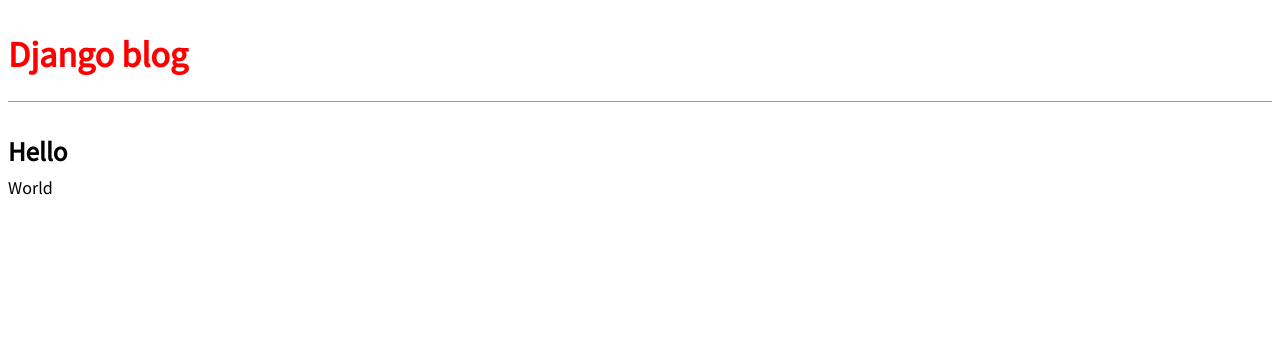
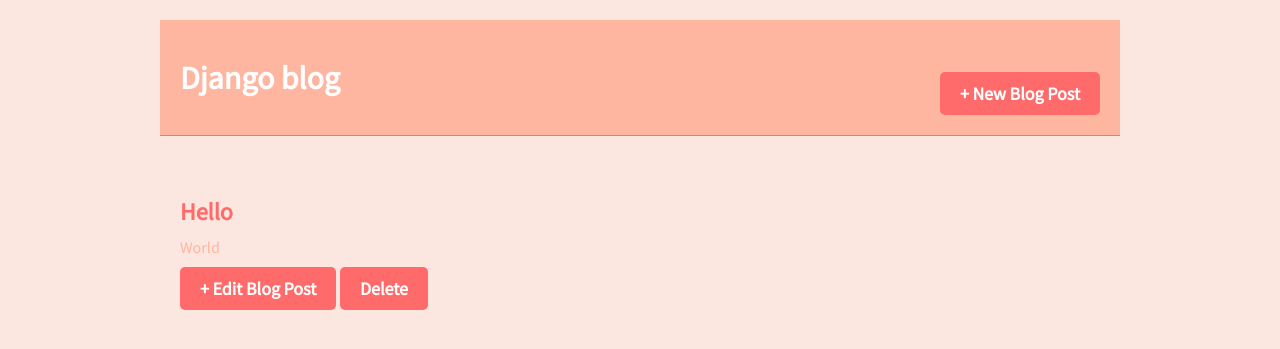
Before and after one commit to Barok-Getachew/Blog-App-Django, a Django app: page /post/3 in a window 1280 px wide. Shown: the top 349 px of the page. Run offline with Django 4.2, Linux system fonts and the light colour scheme; data comes from the database, SQL or seed files in the repository; both versions use the stored data as it was after the commit.

Commit message:
BLOG APP DJANGO PROGRESS = ON GOING

```diff
--- a/BlogProject/urls.py
+++ b/BlogProject/urls.py
@@ -20,5 +20,6 @@ from django.urls import include, path
 urlpatterns = [
     path('admin/', admin.site.urls),
     path('',include('blog.urls')),
+    path("__debug__/", include("debug_toolbar.urls")),
 
 ]
--- a/blog/models.py
+++ b/blog/models.py
@@ -1,5 +1,5 @@
 from django.db import models
-
+from django.urls import reverse
 class blog(models.Model):
     title = models.CharField(max_length=200)
     author = models.ForeignKey('auth.user',on_delete= models.CASCADE)
@@ -8,3 +8,5 @@ class blog(models.Model):
 
     def __str__(self) :
         return self.title
+    def get_absolute_url(self):
+        return reverse('detail_view',args=[str(self.id)])
--- a/blog/templates/base.html
+++ b/blog/templates/base.html
@@ -1,4 +1,3 @@
-<!-- templates/base.html -->
 {% load static %}
 <html>
 <head>
@@ -6,12 +5,64 @@
 <link href="https://fonts.googleapis.com/css?family=Source+Sans+Pro:400"
 rel="stylesheet">
 <link href="{% static 'css/base.css' %}" rel="stylesheet">
+<style>
+body {
+  background-color: #FCE6E0;
+  font-family: 'Source Sans Pro', sans-serif;
+  margin: 0;
+  padding: 0;
+}
+
+.container {
+  max-width: 960px;
+  margin: 0 auto;
+  padding: 20px;
+}
+
+header {
+  background-color: #FFB6A0;
+  padding: 20px;
+  display: flex;
+  justify-content: space-between;
+  align-items: center;
+}
+
+.nav-left h1 {
+  font-size: 32px;
+  margin: 0;
+}
+
+.nav-left h1 a {
+  color: #FFFFFF;
+  text-decoration: none;
+}
+
+.nav-right a {
+  color: #FFFFFF;
+  text-decoration: none;
+  background-color: #FF6B6B;
+  padding: 10px 20px;
+  border-radius: 5px;
+  font-weight: bold;
+}
+
+.nav-right a:hover {
+  background-color: #FF4D4D;
+}
+
+</style>
 </head>
 <body>
+<div class="container">
 <header>
+<div class="nav-left">
 <h1><a href="{% url 'home' %}">Django blog</a></h1>
+</div>
+<div class="nav-right">
+<a href="{% url 'createBlog' %}">+ New Blog Post</a>
+
+</div>
 </header>
-<div>
 {% block content %}
 {% endblock content %}
 </div>
--- a/blog/templates/detail.html
+++ b/blog/templates/detail.html
@@ -1,8 +1,45 @@
 <!-- templates/post_detail.html -->
 {% extends 'base.html' %}
+
 {% block content %}
+<style>
+.post-entry {
+  background-color: #FCE6E0;
+  padding: 20px;
+  border-radius: 5px;
+}
+
+.post-entry h2 {
+  font-size: 24px;
+  color: #FF6B6B;
+  margin-bottom: 10px;
+}
+
+.post-entry p {
+  font-size: 16px;
+  color: #FFB6A0;
+}
+
+.post-entry a {
+  color: #FFFFFF;
+  background-color: #FF6B6B;
+  padding: 10px 20px;
+  border-radius: 5px;
+  text-decoration: none;
+  font-weight: bold;
+  display: inline-block;
+  margin-top: 10px;
+}
+
+.post-entry a:hover {
+  background-color: #FF4D4D;
+}
+</style>
+
 <div class="post-entry">
 <h2>{{ object.title }}</h2>
 <p>{{ object.body }}</p>
+<a href="{% url 'edit' blog.pk %}">+ Edit Blog Post</a>
+<a href="{% url 'delete' blog.pk %}">Delete</a>
 </div>
 {% endblock content %}
--- a/blog/urls.py
+++ b/blog/urls.py
@@ -1,7 +1,10 @@
 from django.urls import path
-from .views import BlogListView,BlogDetailView
+from .views import BlogListView,BlogDetailView,BlogCreateView,BloUpdateView,DeleteView
 
 urlpatterns = [
    path( '',BlogListView.as_view(), name='home'),
-   path('post/<int:pk>',BlogDetailView.as_view(), name = 'detail_view')
+   path('post/<int:pk>',BlogDetailView.as_view(), name = 'detail_view'),
+   path('post/new',BlogCreateView.as_view(),name = 'createBlog'),
+   path('post/<int:pk>/edit',BloUpdateView.as_view() , name= 'edit'),
+   path('post/<int:pk>/delete',DeleteView.as_view(), name = 'delete')
 ]
--- a/blog/views.py
+++ b/blog/views.py
@@ -1,6 +1,7 @@
 from django.shortcuts import render
 from django.views import generic
 from .models import blog
+from django.urls import  reverse_lazy
 # Create your views here.
 class BlogListView(generic.ListView):
     model = blog
@@ -8,3 +9,16 @@ class BlogListView(generic.ListView):
 class BlogDetailView(generic.DetailView):
     model = blog
     template_name = 'detail.html'
+
+class BlogCreateView(generic.CreateView):
+    model = blog
+    template_name = 'new.html'
+    fields = ['title','body','author']
+class BloUpdateView(generic.UpdateView):
+    model = blog
+    template_name = 'edit.html'
+    fields = ['title','body']
+class DeleteView(generic.DeleteView):
+    model = blog
+    template_name = 'delete.html'
+    success_url = reverse_lazy('home')
```
Also changed, not shown: BlogProject/settings.py (+8 -0 lines), blog/templates/delete.html (added, +9 -0 lines), blog/templates/edit.html (added, +43 -0 lines), blog/templates/new.html (added, +8 -0 lines), db.sqlite3.
